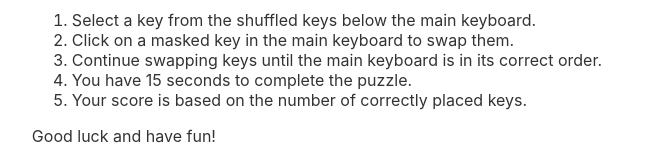
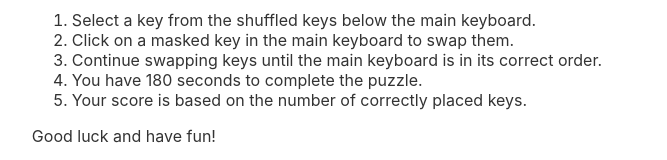
Before and after one commit to pyoner/keyboard-puzzle, a Svelte app: page / in a window 1280 px wide. Shown: the part 505-665 px from the top of the page, without its empty margins (305-972 px from the left). Built offline with nearby package versions, Linux system fonts and the light colour scheme.

Commit message:
feat: set game time for debug

```diff
--- a/src/App.svelte
+++ b/src/App.svelte
@@ -3,6 +3,7 @@
   import Game from "./Game.svelte";
   import Result from "./Result.svelte";
   import About from "./About.svelte";
+  import { getTimeFromQuery } from "./helpers";
 
   let gameState = "start";
 
@@ -19,7 +20,7 @@
   let scores = 0;
   let swappedKeys = [];
 
-  const timeInSeconds = (1 / 4) * 60;
+  const timeInSeconds = getTimeFromQuery(window.location) || 3 * 60;
 </script>
 
 <div class="app-wrapper">
--- a/src/Rules.svelte
+++ b/src/Rules.svelte
@@ -24,8 +24,6 @@
 </div>
 
 <style>
-  .rules {
-  }
   .list {
     text-align: left;
   }
--- a/src/helpers.js
+++ b/src/helpers.js
@@ -9,11 +9,11 @@ export function shuffle(array) {
 }
 
 export function maskLabel(obj) {
-  return { ...obj, label: obj.label.replace(/./g, '*') };
+  return { ...obj, label: obj.label.replace(/./g, "*") };
 }
 
 export function isMasked(key) {
-  return key.label.includes('*');
+  return key.label.includes("*");
 }
 
 export function countMatchingKeys(a, b) {
@@ -29,5 +29,17 @@ export function countMatchingKeys(a, b) {
 }
 
 export function copyKeys(keys) {
-  return keys.map(key => ({...key}));
+  return keys.map((key) => ({ ...key }));
 }
+
+export function getTimeFromQuery(url) {
+  const urlParams = new URLSearchParams(url.search);
+  const timeStr = urlParams.get("time");
+  let time;
+  try {
+    time = parseInt(timeStr, 10);
+  } catch (e) {
+    time = 0;
+  }
+  return time;
+}
```
